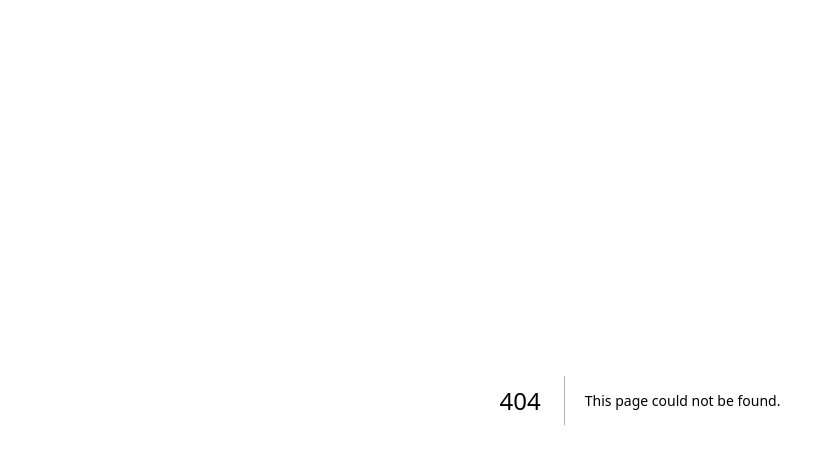
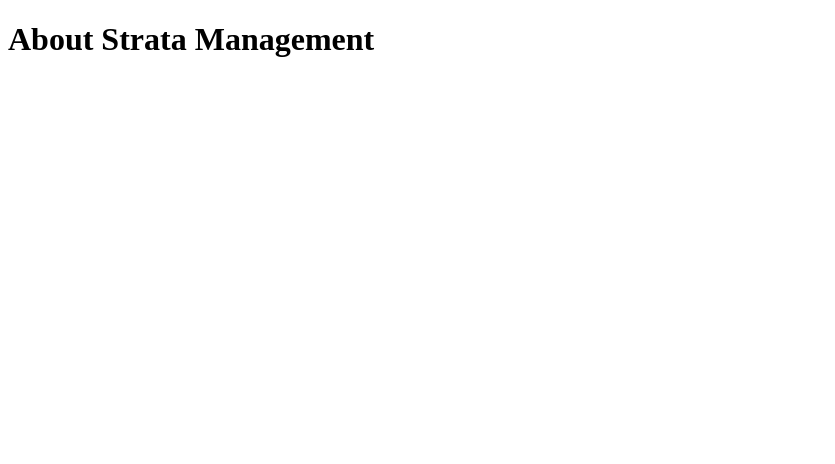
Before and after one commit to sukarim152/strata_managment, a Next.js app: page /about in a window 1280 px wide. Before the commit this address had no page. Shown: the top 464 px of the page, without its empty margins (0-835 px from the left). Built offline with nearby package versions, Linux system fonts and the light colour scheme.

Commit message:
Create about.js

```diff
--- /dev/null
+++ b/pages/about.js
@@ -0,0 +1,3 @@
+export default function About() {
+  return <h1>About Strata Management</h1>;
+}
```
